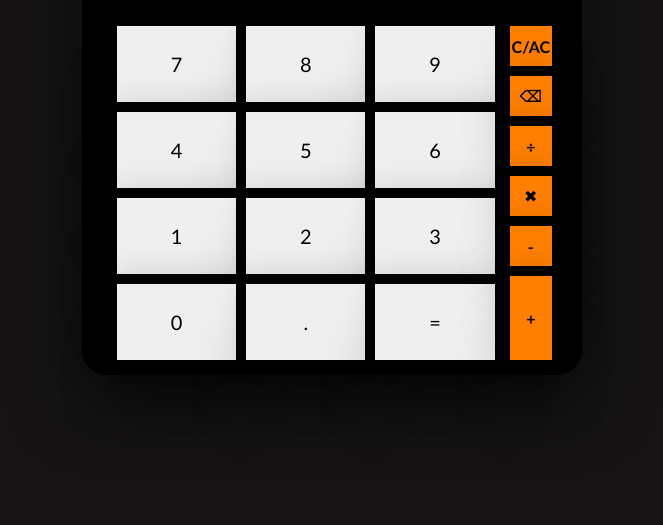
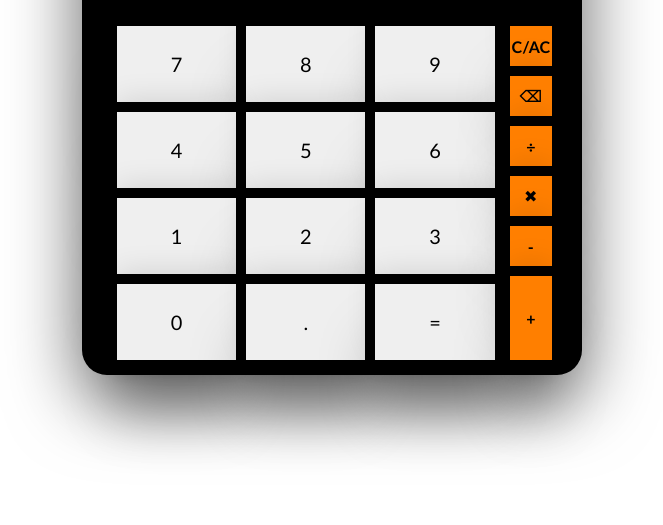
Before and after one commit to shrei9/calculator, a plain HTML site: page index.html in a window 1280 px wide. Shown: the part 275-800 px from the top of the page, without its empty margins (308-971 px from the left). Drawn offline with Linux system fonts and the light colour scheme.

Commit message:
Update style.css

```diff
--- a/style.css
+++ b/style.css
@@ -14,7 +14,7 @@ body {
     display: flex;
     align-items: center;
     justify-content: center;
-    background-color: #161414;
+    background-color: #fff;
 }
 
 
```
